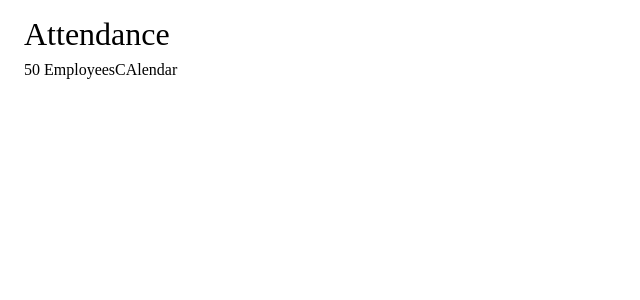
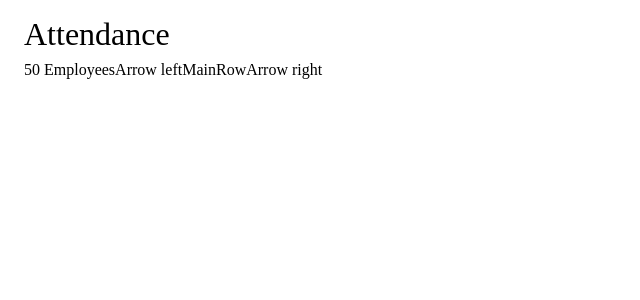
Before and after one commit to sanskritidwi/hrms, a React (Create React App) app: page / in a window 1280 px wide. Shown: the top 300 px of the page, without its empty margins (0-640 px from the left). Built offline with nearby package versions, Linux system fonts and the light colour scheme.

Commit message:
wip month attendance component

```diff
--- a/src/services/employee/Attendance/MonthWiseAttendance.js
+++ b/src/services/employee/Attendance/MonthWiseAttendance.js
@@ -1,25 +1,28 @@
-import React from 'react'
-import { PageHeader } from '../../../common/PageHeader'
+import React from "react";
+import { PageHeader } from "../../../common/PageHeader";
 
 export const MonthWiseAttendance = () => {
+	const renderFiltersRow = () => {
+		const renderEmployeeCount = () => {
+			return <div>50 Employees</div>;
+		};
+		const renderCalendarSelect = () => {
+			return (
+				<div className="calendarSelect">
+					<div className="head">
+						<div>Arrow left</div>MainRow<div>Arrow right</div>
+					</div>
 
-const renderFiltersRow=()=>{
-    const renderEmployeeCount=()=>{
-        return <div>50 Employees</div>
-    }
-    const renderCalendarSelect=()=>{
-        return(
-            <div className='calendarSelect'>CAlendar</div>
-        )
-    }
-    const renderSearchBar=()=>{}
-    const renderDepartmentFilter=()=>{}
-    const renderEmployeeFilter=()=>{}
-    const renderViewDetailBtn=()=>{}
+				</div>
+			);
+		};
+		const renderSearchBar = () => {};
+		const renderDepartmentFilter = () => {};
+		const renderEmployeeFilter = () => {};
+		const renderViewDetailBtn = () => {};
 
-    return(
-
-        <div className='filtersRow'>
+		return (
+			<div className="filtersRow">
 				{renderEmployeeCount()}
 				{renderCalendarSelect()}
 				{renderSearchBar()}
@@ -27,15 +30,13 @@ const renderFiltersRow=()=>{
 				{renderEmployeeFilter()}
 				{renderViewDetailBtn()}
 			</div>
-    )
-}
-
-
+		);
+	};
 
 	return (
-    <div className='MonthWiseAttendanceWrapper'>
-       <PageHeader pageheading="Attendance"/>
+		<div className="MonthWiseAttendanceWrapper">
+			<PageHeader pageheading="Attendance" />
 			{renderFiltersRow()}
 		</div>
-  )
-}
+	);
+};
--- a/src/styles/css/all.css
+++ b/src/styles/css/all.css
@@ -36,5 +36,11 @@
   display: flex;
   padding: 8px 0px;
 }
+.MonthWiseAttendanceWrapper .calendarSelect {
+  display: flex;
+}
+.MonthWiseAttendanceWrapper .calendarSelect .head {
+  display: flex;
+}
 
 /*# sourceMappingURL=all.css.map */
--- a/src/styles/sass/services/employee/attendance/_month.scss
+++ b/src/styles/sass/services/employee/attendance/_month.scss
@@ -1,3 +1,9 @@
+@mixin btn{
+
+}
+
+
+
 .MonthWiseAttendanceWrapper{
     margin-top: 16px;
     margin-left: 16px;
@@ -6,6 +12,9 @@
         padding: 8px 0px;
     }
     .calendarSelect{
-
+        display: flex;
+        .head{
+            display: flex;
+        }
     }
 }
```
Also changed, not shown: 1 other file (tests, documents, lock files or other folders). Lines whose indentation alone changed are shown as unchanged.
